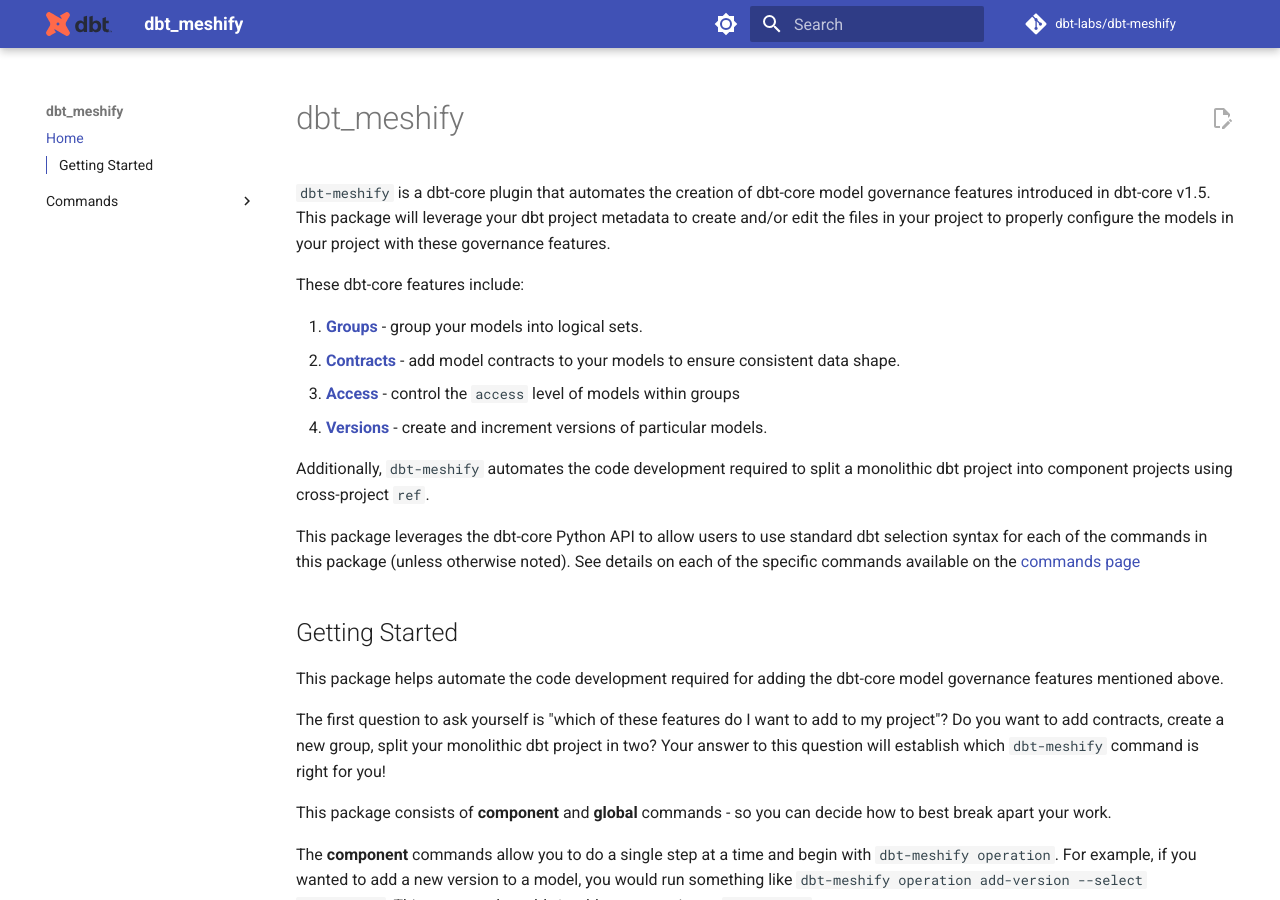
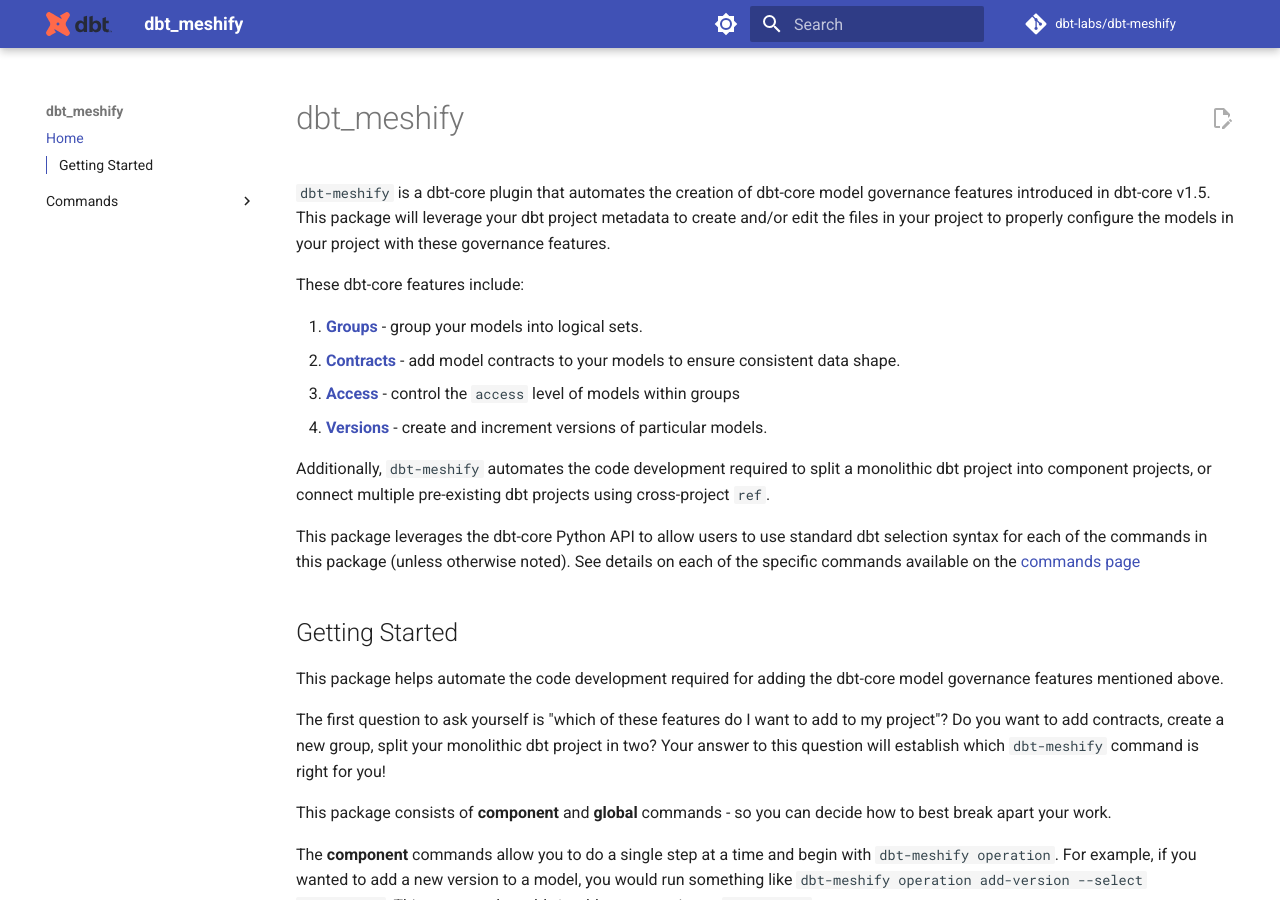
Before and after one commit to dbt-labs/dbt-meshify, an MkDocs documentation site: the page built from docs/index.md, in a window 1280 px wide and 900 px high. Built offline with MkDocs 1.6.1 and Material for MkDocs 9.7.7, drawn with Linux system fonts in a browser that asks for light colours; comment, search, counter and statistics services are not loaded; the version menu is left out.

Commit message:
add note on connection multiple pre-existing projects

```diff
--- a/docs/index.md
+++ b/docs/index.md
@@ -9,7 +9,7 @@
 3. __[Access](https://docs.getdbt.com/docs/collaborate/govern/model-access)__ - control the `access` level of models within groups
 4. __[Versions](https://docs.getdbt.com/docs/collaborate/govern/model-versions)__ - create and increment versions of particular models.
 
-Additionally, `dbt-meshify` automates the code development required to split a monolithic dbt project into component projects using cross-project `ref`.
+Additionally, `dbt-meshify` automates the code development required to split a monolithic dbt project into component projects, or connect multiple pre-existing dbt projects using cross-project `ref`.
 
 This package leverages the dbt-core Python API to allow users to use standard dbt selection syntax for each of the commands in this package (unless otherwise noted). See details on each of the specific commands available on the [commands page](commands.md)
 
```
Also changed, not shown: README.md (+1 -1 lines).
